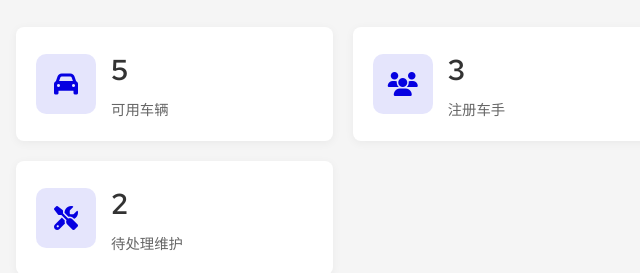
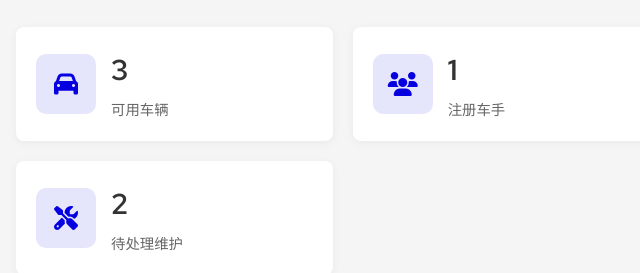
Before and after one commit to LeoLi1029/D-Spec-Racing-CN-MANAGEMENT, a plain HTML site: page index.html in a window 1280 px wide. Shown: the part 176-449 px from the top of the page, 254-894 px from the left. Drawn offline with Linux system fonts and the light colour scheme.

Commit message:
Update index.html

```diff
--- a/index.html
+++ b/index.html
@@ -543,7 +543,7 @@
                             <i class="fas fa-car"></i>
                         </div>
                         <div class="stat-info">
-                            <h3>5</h3>
+                            <h3>3</h3>
                             <p>可用车辆</p>
                         </div>
                     </div>
@@ -552,7 +552,7 @@
                             <i class="fas fa-users"></i>
                         </div>
                         <div class="stat-info">
-                            <h3>3</h3>
+                            <h3>1</h3>
                             <p>注册车手</p>
                         </div>
                     </div>
```
